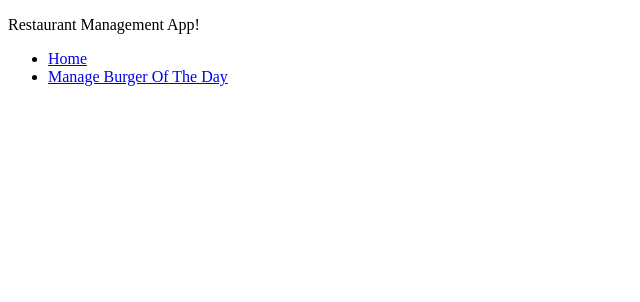
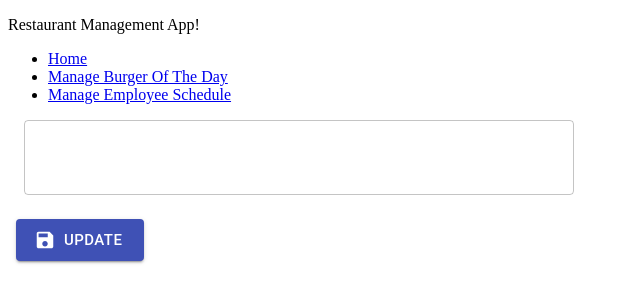
Before and after one commit to Sem8/burger-shop, a React (Create React App) app in the folder burgershop/: page /manageEmpSched/1 in a window 1280 px wide. Shown: the top 302 px of the page, without its empty margins (0-640 px from the left). Built offline with nearby package versions, Linux system fonts and the light colour scheme; no server answers.

Commit message:
successfully implemented edit functionality for employee schedule, got rid of all errors in the console and changed a slight bit of styling

```diff
--- a/burgershop/package.json
+++ b/burgershop/package.json
@@ -19,6 +19,7 @@
   },
   "dependencies": {
     "@material-ui/core": "^4.10.1",
+    "@material-ui/icons": "^4.9.1",
     "axios": "^0.19.2",
     "json-server": "^0.16.1",
     "react": "^16.13.1",
--- a/burgershop/src/App.js
+++ b/burgershop/src/App.js
@@ -1,8 +1,10 @@
 import React from "react";
 import { Route, Link, Switch } from "react-router-dom";
 
-import HomePage from './components/HomePage';
-import GetBurgerSchedule from './components/GetBurgerSchedule';
+import HomePage from "./components/HomePage";
+import GetBurgerSchedule from "./components/GetBurgerSchedule";
+import Employees from "./components/Employees";
+import UpdateEmployeeSchedule from "./components/UpdateEmployeeSchedule";
 
 function App() {
   return (
@@ -19,12 +21,16 @@ function App() {
           <li>
             <Link to={"/manageBurger"}> Manage Burger Of The Day </Link>
           </li>
-
+          <li>
+            <Link to={"/manageEmpSched"}> Manage Employee Schedule </Link>
+          </li>
         </ul>
       </nav>
       <Switch>
         <Route path={"/"} exact component={HomePage} />
         <Route path={"/manageBurger"} exact component={GetBurgerSchedule} />
+        <Route path={"/manageEmpSched"} exact component={Employees} />
+        <Route path={"/manageEmpSched/:schedId"} component={UpdateEmployeeSchedule} />
       </Switch>
     </>
   );
--- a/burgershop/src/components/EmployeeSchedule.js
+++ b/burgershop/src/components/EmployeeSchedule.js
@@ -1,6 +1,14 @@
 import React, { useEffect, useState } from "react";
-import { Link } from "react-router-dom";
-import { makeStyles } from "@material-ui/core/styles";
+import {
+  RouteComponentProps,
+  withRouter,
+  useHistory,
+  useParams,
+  Link,
+  Route,
+  Switch,
+} from "react-router-dom";
+import { createStyles, makeStyles, Theme } from "@material-ui/core/styles";
 import Table from "@material-ui/core/Table";
 import TableBody from "@material-ui/core/TableBody";
 import TableCell from "@material-ui/core/TableCell";
@@ -14,100 +22,91 @@ import {
   TextField,
   Button,
   CardContent,
+  Card,
   Menu,
   MenuItem,
   Container,
   CssBaseline,
-  AppBar,
+  CardActionArea,
   Toolbar,
 } from "@material-ui/core";
-import Card from "@material-ui/core/Card";
+import SaveIcon from "@material-ui/icons/Save";
+import EditIcon from "@material-ui/icons/Edit";
 
 import axios from "axios";
 
-const useStyles = makeStyles({
-  table: {
-    minWidth: 650,
-  },
-  marginRight: {
-    marginRight: 10,
-  },
-});
+import UpdateEmployeeSchedule from "./UpdateEmployeeSchedule";
+
+const useStyles = makeStyles((theme) =>
+  createStyles({
+    root: {
+      "& .MuiTextField-root": {
+        margin: theme.spacing(1),
+        width: 200,
+        display: "block",
+      },
+    },
+    wrapper: {
+      width: "100%",
+    },
+    formInput: {
+      width: "100%",
+    },
+    button: {
+      margin: theme.spacing(1),
+    },
+  })
+);
 
 const EmployeeSchedule = (props) => {
+  const { schedId } = useParams();
+
   const classes = useStyles();
+  const history = useHistory();
 
-  //   const [userData, setUserData] = useState([]);
   const [eachUserSched, setEachUserSched] = useState([]);
 
   useEffect(() => {
-    // getUserData();
     getEachUserSched();
   }, []);
-
-  //   const getUserData = async () => {
-  //     let userData = await axios.get(`http://localhost:3001/users`);
-  //     console.log("User data: ", userData.data);
-  //     setUserData(userData.data);
-  //   };
 
   let getEachUserSched = async () => {
     let userSched = await axios.get(
       `http://localhost:3001/users/${props.eachUser.id}/schedule`
     );
-
-    console.log("user sched data: ", userSched.data);
+    // console.log("user sched data userSched.data: ", userSched.data);
     setEachUserSched(userSched.data);
   };
-
-  //   console.log('eachUserSched[0]: ', eachUserSched[0].id);
+  //   console.log("each user sched eachUserSched: ", eachUserSched);
 
   return (
     <>
-      {/* <Card className={classes.card}>
-        <CardContent>
-          <Typography component="p">Monday</Typography>
-        </CardContent>
-
-        <CardContent>
-          <Typography component="p">Tuesday</Typography>
-        </CardContent>
-      </Card> */}
-      {props.eachUser.id}
-      <Card className={classes.card}>
-        <CardContent>
-          <Typography component="p">Monday</Typography>
-          <Typography component="p">Tuesday</Typography>
-          {eachUserSched.map((oneUserSched) => (
-            <div>
-              {oneUserSched.workDays.includes("monday") ? (
-                <Typography component="p">{props.eachUser.name}</Typography>
-              ) : null}
+      {eachUserSched.map((singleSchedule) => (
+        <div key={singleSchedule.id}>
+          <Link to={`/manageEmpSched/${singleSchedule.id}`}>
+            <EditIcon className={classes.marginRight} />
+          </Link>
+          {singleSchedule.workDays.map((eachWorkDay) => (
+            <div key={Math.random() * 10000}>
+              <Typography>{eachWorkDay}</Typography>
             </div>
           ))}
-        </CardContent>
-      </Card>
+          {/* <Switch>
+            <Route
+              path={"/manageEmpSched/:schedId"}
+              render={(props) => (
+                <UpdateEmployeeSchedule
+                  {...props}
+                  singleSchedule={singleSchedule}
+                />
+              )}
+              // component={() => <EmployeeSchedule eachUser={eachUser} />}
+            />
+          </Switch> */}
+        </div>
+      ))}
     </>
   );
 };
 
 export default EmployeeSchedule;
-
-/*             <TableRow key={eachUser.id}>
-              <TableCell component="th" scope="row">
-                {eachUser.name}
-                {eachUser.id === props.eachSchedule.userId &&
-                    props.eachSchedule.workDays.includes("monday")
-                      ? eachUser.name
-                      : ""}
-                  </TableCell>
-                  <TableCell align="right">{eachUser.email}</TableCell>
-                  <TableCell align="right">{eachUser.phone}</TableCell>
-                  <TableCell align="right">{eachUser.address}</TableCell>
-                  <TableCell align="right">{eachUser.description}</TableCell>
-                  <TableCell align="right">
-                    <Link to={`edit/${eachUser.id}`}> <EditIcon className={classes.marginRight} /> </Link>
-                                   <DeleteIcon onClick={e => deleteCustomer(e, customer.id)} />
-                  </TableCell>
-                </TableRow>
-                */
--- /dev/null
+++ b/burgershop/src/components/Employees.js
@@ -0,0 +1,127 @@
+import React, { useEffect, useState } from "react";
+import { Route, Link, Switch, withRouter } from "react-router-dom";
+import { makeStyles } from "@material-ui/core/styles";
+import Table from "@material-ui/core/Table";
+import TableBody from "@material-ui/core/TableBody";
+import TableCell from "@material-ui/core/TableCell";
+import TableContainer from "@material-ui/core/TableContainer";
+import TableHead from "@material-ui/core/TableHead";
+import TableRow from "@material-ui/core/TableRow";
+import Paper from "@material-ui/core/Paper";
+import {
+  withStyles,
+  Typography,
+  TextField,
+  Button,
+  CardContent,
+  Card,
+  Menu,
+  MenuItem,
+  Container,
+  CssBaseline,
+  CardActionArea,
+  Toolbar,
+} from "@material-ui/core";
+import EditIcon from '@material-ui/icons/Edit';
+
+import axios from "axios";
+
+import EmployeeSchedule from "./EmployeeSchedule";
+
+const useStyles = makeStyles({
+  table: {
+    minWidth: 650,
+  },
+  marginRight: {
+    marginRight: 10,
+  },
+});
+
+const Employees = () => {
+  const classes = useStyles();
+
+  const [userData, setUserData] = useState([]);
+  const [eachUserSched, setEachUserSched] = useState([]);
+
+  useEffect(() => {
+    getUserData();
+    // getEachUserSched();
+  }, []);
+
+  let getUserData = async () => {
+    let userData = await axios.get(`http://localhost:3001/users`);
+    console.log("User data: ", userData.data);
+    await setUserData(userData.data);
+  };
+
+  // let getEachUserSched = async () => {
+  //   let userSched = await axios.get(
+  //     `http://localhost:3001/users/${props.eachUser.id}/schedule`
+  //   );
+
+  //   console.log("user sched data: ", userSched.data);
+  //   setEachUserSched(userSched.data);
+  // };
+
+  //   console.log('eachUserSched[0]: ', eachUserSched[0].id);
+
+  return (
+    <>
+      {/* <Card className={classes.card}>
+        <CardContent>
+          <Typography component="p">Monday</Typography>
+        </CardContent>
+
+        <CardContent>
+          <Typography component="p">Tuesday</Typography>
+        </CardContent>
+      </Card> */}
+
+      {userData.map((eachUser) => (
+        <div key={eachUser.id}>
+          <Card className={classes.card}>
+            <CardActionArea>
+              <CardContent>
+                <Typography gutterBottom variant="h5" component="h2">
+                  {eachUser.name}
+                  {/* <Link to={`/manageEmpSched/${eachUser.id}`}>
+                  <EditIcon className={classes.marginRight} />
+                </Link> */}
+                </Typography>
+              </CardContent>
+              <EmployeeSchedule eachUser={eachUser} />
+            </CardActionArea>
+          </Card>
+          {/* <Switch>
+            <Route
+              path={"/manageEmpSched/:schedId"}
+              render={(props) => <EmployeeSchedule {...props} eachUser={eachUser} />}
+              // component={() => <EmployeeSchedule eachUser={eachUser} />}
+            />
+          </Switch> */}
+        </div>
+      ))}
+    </>
+  );
+};
+
+export default Employees;
+
+/*             <TableRow key={eachUser.id}>
+              <TableCell component="th" scope="row">
+                {eachUser.name}
+                {eachUser.id === props.eachSchedule.userId &&
+                    props.eachSchedule.workDays.includes("monday")
+                      ? eachUser.name
+                      : ""}
+                  </TableCell>
+                  <TableCell align="right">{eachUser.email}</TableCell>
+                  <TableCell align="right">{eachUser.phone}</TableCell>
+                  <TableCell align="right">{eachUser.address}</TableCell>
+                  <TableCell align="right">{eachUser.description}</TableCell>
+                  <TableCell align="right">
+                    <Link to={`edit/${eachUser.id}`}> <EditIcon className={classes.marginRight} /> </Link>
+                                   <DeleteIcon onClick={e => deleteCustomer(e, customer.id)} />
+                  </TableCell>
+                </TableRow>
+                */
--- a/burgershop/src/components/GetBurgerSchedule.js
+++ b/burgershop/src/components/GetBurgerSchedule.js
@@ -83,9 +83,6 @@ const GetBurgerSchedule = () => {
 
   return (
     <>
-      <Typography>Burgers of every day</Typography>
-
-
       {burgerData.map((eachBurger) => {
         burgerDataCopy.push(eachBurger);
       })}
--- /dev/null
+++ b/burgershop/src/components/UpdateEmployeeSchedule.js
@@ -0,0 +1,137 @@
+import React, { useEffect, useState } from "react";
+import axios from "axios";
+import {
+  RouteComponentProps,
+  withRouter,
+  useHistory,
+  useParams,
+} from "react-router-dom";
+
+import { createStyles, makeStyles } from "@material-ui/core/styles";
+import {
+  TextField,
+  Typography,
+  Button,
+  CardContent,
+  Card,
+  CardActionArea,
+} from "@material-ui/core";
+import SaveIcon from "@material-ui/icons/Save";
+const useStyles = makeStyles((theme) =>
+  createStyles({
+    root: {
+      "& .MuiTextField-root": {
+        margin: theme.spacing(2),
+        width: 800,
+        display: 'flex',
+      },
+    },
+    wrapper: {
+      width: "100%",
+    },
+    // formInput: {
+    //   width: "100%",
+    // },
+    button: {
+      margin: theme.spacing(1),
+    },
+  })
+);
+
+const UpdateEmployeeSchedule = (props) => {
+  const classes = useStyles();
+  const history = useHistory();
+  const { schedId } = useParams();
+  console.log("schedId: ", schedId);
+
+  const [eachWorkDay, setEachWorkDay] = useState({});
+  //   const [dayOne, setDayOne] = useState('');
+  //   const [dayTwo, setDayTwo] = useState('');
+
+  useEffect(() => {
+    getUsersSched();
+  }, []);
+
+  const getUsersSched = async () => {
+    const eachUserSched = await axios.get(
+      `http://localhost:3001/schedule/${schedId}`
+    );
+    console.log("eachUserSched.data: ", eachUserSched.data);
+    await setEachWorkDay(eachUserSched.data);
+    // console.log(eachWorkDay);
+  };
+
+  console.log("eachWorkDay: ", eachWorkDay);
+
+  const handleChange = (event) => {
+    event.persist();
+    setEachWorkDay((eachWorkDay) => ({
+      ...eachWorkDay,
+      [event.target.name]: event.target.value,
+    }));
+  };
+
+  const updateSchedule = async (e, schedId, updateSchedule) => {
+    e.preventDefault();
+
+    updateSchedule = {
+      ...eachWorkDay,
+      workDays: eachWorkDay.workDays.split(',')
+    };
+
+    await axios
+      .put(`http://localhost:3001/schedule/${schedId}`, updateSchedule)
+      .then(res => {
+        console.log("updated schedule", res);
+        setEachWorkDay(res.data);
+      })
+      .catch(err => {
+        console.log(err);
+      });
+    props.history.push(`/manageEmpSched`);
+  };
+
+  // const handleSubmit = (event) => {
+  //   // event.persist();
+  //   event.preventDefault();
+  //   axios
+  //     .put(`http://localhost:3001/schedule/${schedId}`, eachWorkDay)
+  //     .then((data) => {
+  //       history.goBack();
+  //       // props.history.push(`http://localhost:3000/manageEmpSched`);
+  //     });
+  // };
+
+  return (
+    <div className={classes.root}>
+      <div className={classes.wrapper}>
+        <TextField
+          id="outlined-input"
+          name="workDays"
+          value={eachWorkDay.workDays}
+          type="text"
+          variant="outlined"
+          style={{ width: "550px" }}
+          margin="normal"
+            multiline={true}
+            rows={2}
+            rowsMax={2}
+          onChange={handleChange}
+        />
+        <Button
+          variant="contained"
+          color="primary"
+          size="large"
+          className={classes.button}
+          startIcon={<SaveIcon />}
+          onClick={e => updateSchedule(e, schedId, eachWorkDay)}
+          // onClick={updateSchedule}
+        >
+          Update
+        </Button>
+      </div>
+    </div>
+  );
+};
+
+export default withRouter(UpdateEmployeeSchedule);
```
Also changed, not shown: burgershop/src/components/DisplayBurger.js (+3 -4 lines), 1 other file (tests, documents, lock files or other folders).
